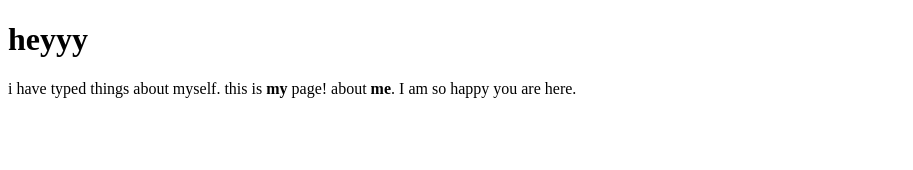
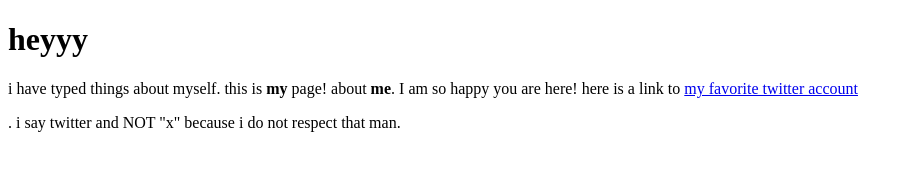
Before and after one commit to aln363/all_about_me, a plain HTML site: page index.html in a window 1280 px wide. Shown: the whole page, without its empty margins (0-913 px from the left). Drawn offline with Linux system fonts and the light colour scheme.

Commit message:
added link

```diff
--- a/index.html
+++ b/index.html
@@ -5,6 +5,6 @@
   </head>
   <body>
     <h1>heyyy</h1>
-    <p>i have typed things about myself. this is <strong>my</strong> page! about <strong>me</strong>. I am so happy you are here.</p>
+    <p>i have typed things about myself. this is <strong>my</strong> page! about <strong>me</strong>. I am so happy you are here! here is a link to  <a href="https://twitter.com/bettertrailcams/">my favorite twitter account</a></p>. i say twitter and NOT "x" because i do not respect that man.
   </body>
 </html>
```
